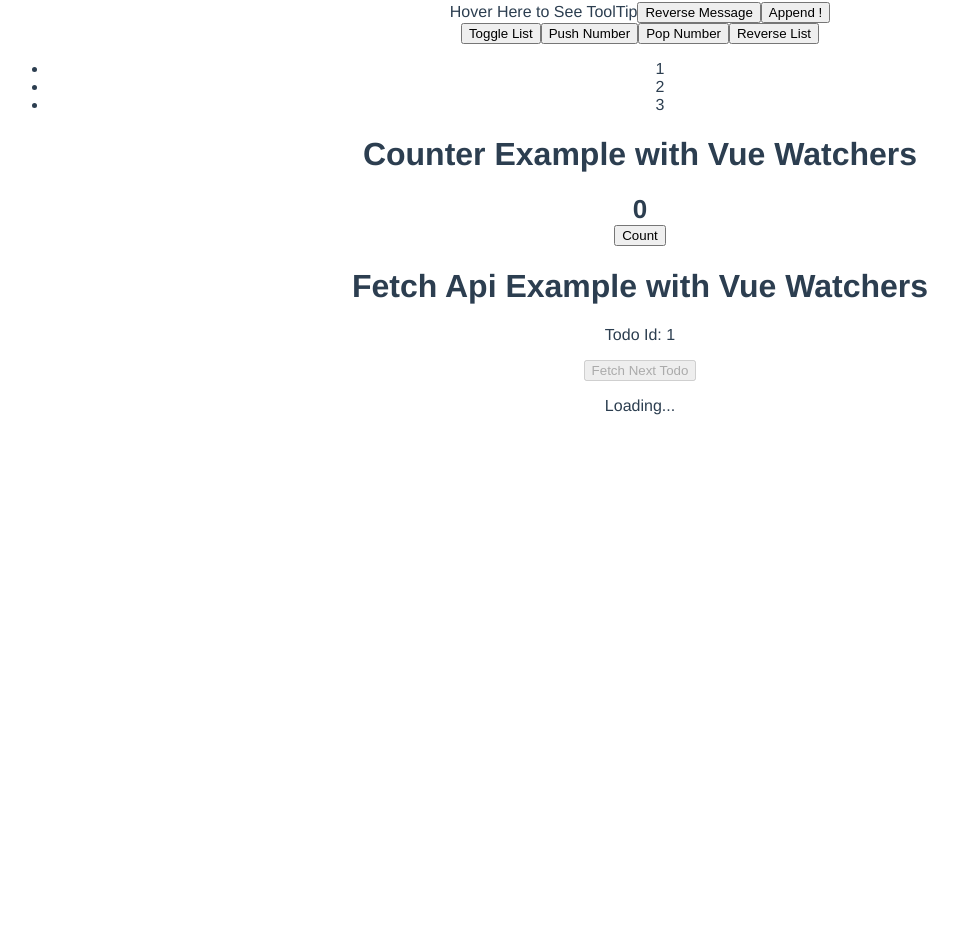
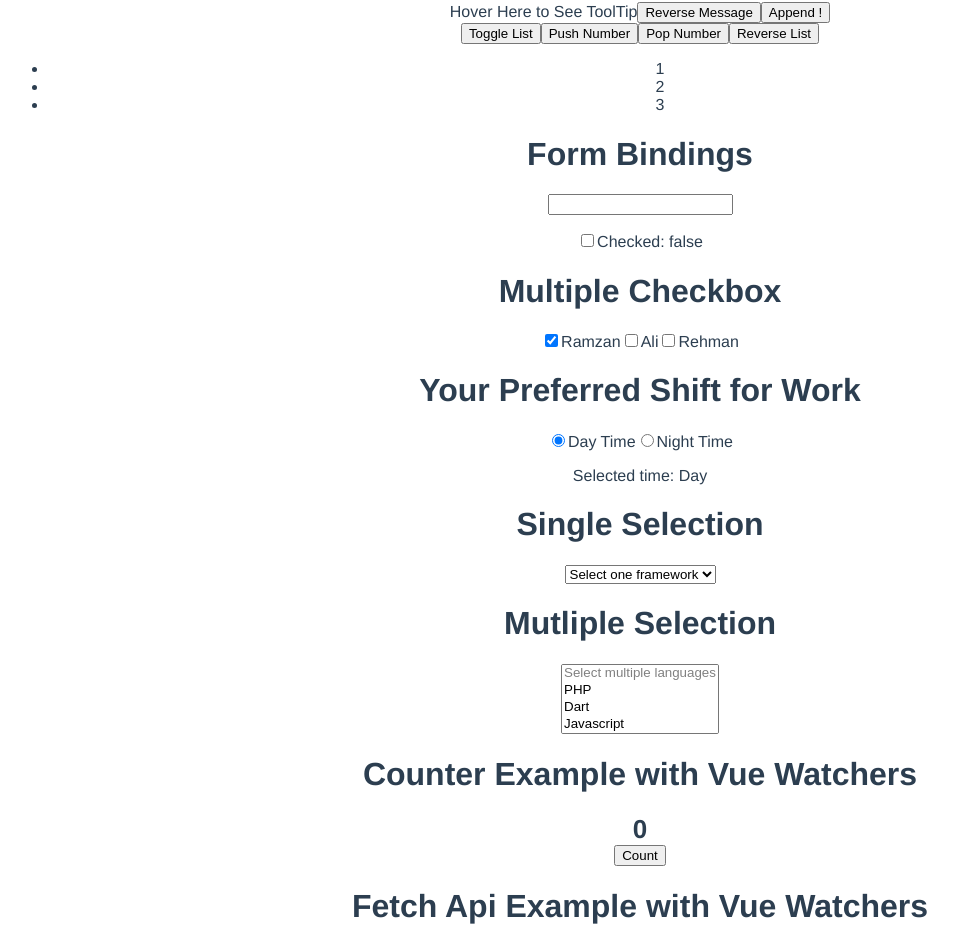
Before and after one commit to m-ramzan-dev/my-vue-app, a Vue app: page / in a window 1280 px wide. Shown: the part 390-1321 px from the top of the page, without its empty margins (0-958 px from the left). Before the commit the page ends 821 px from the top, so only its background shows below. Built offline with nearby package versions, Linux system fonts and the light colour scheme; no server answers.

Commit message:
form binding done

```diff
--- a/src/components/VueHooks.vue
+++ b/src/components/VueHooks.vue
@@ -11,6 +11,12 @@ const isRed = ref(false);
 const color = ref("green");
 const showList = ref(true);
 const list = ref([1, 2, 3]);
+const text = ref("");
+const checked = ref(false);
+const checkedNames = ref(["Ramzan"]);
+const shift = ref("Day");
+const singleSelection = ref("");
+const multiSelection = ref([]);
 
 function reverse() {
   message.value = message.value.split("").reverse().join("");
@@ -47,6 +53,40 @@ function toggleColor() {
     <p v-else-if="list.length">List is hidden</p>
     <p v-else>List is empty</p>
   </div>
+
+  <h1>Form Bindings</h1>
+  <input v-model="text" />
+  <p>{{ text }}</p>
+  <input type="checkbox" v-model="checked" id="checkbox" />
+  <label for="checkbox">Checked: {{ checked }}</label>
+  <h1>Multiple Checkbox</h1>
+  <input type="checkbox" id="ramzan" value="Ramzan" v-model="checkedNames" />
+  <label for="ramzan">Ramzan</label>
+  <input type="checkbox" id="ali" value="Ali" v-model="checkedNames" />
+  <label for="ali">Ali</label>
+  <input type="checkbox" id="rehman" value="Rehman" v-model="checkedNames" />
+  <label for="rehman">Rehman</label>
+  <h1>Your Preferred Shift for Work</h1>
+  <input type="radio" id="day" value="Day" v-model="shift" />
+  <label for="day">Day Time</label>
+  <input type="radio" id="night" value="Night" v-model="shift" />
+  <label for="night">Night Time</label>
+  <p>Selected time: {{ shift }}</p>
+  <h1>Single Selection</h1>
+  <select name="Framework" id="framework" v-model="singleSelection">
+    <option value="" disabled>Select one framework</option>
+    <option value="">Laravel</option>
+    <option value="">Flutter</option>
+    <option value="">Vue</option>
+  </select>
+  <h1>Mutliple Selection</h1>
+  <select name="Framework" id="framework" v-model="multiSelection" multiple>
+    <option value="" disabled>Select multiple languages</option>
+    <option value="">PHP</option>
+    <option value="">Dart</option>
+    <option value="">Javascript</option>
+    <option value="">Java</option>
+  </select>
 </template>
 
 <style scoped>
```
